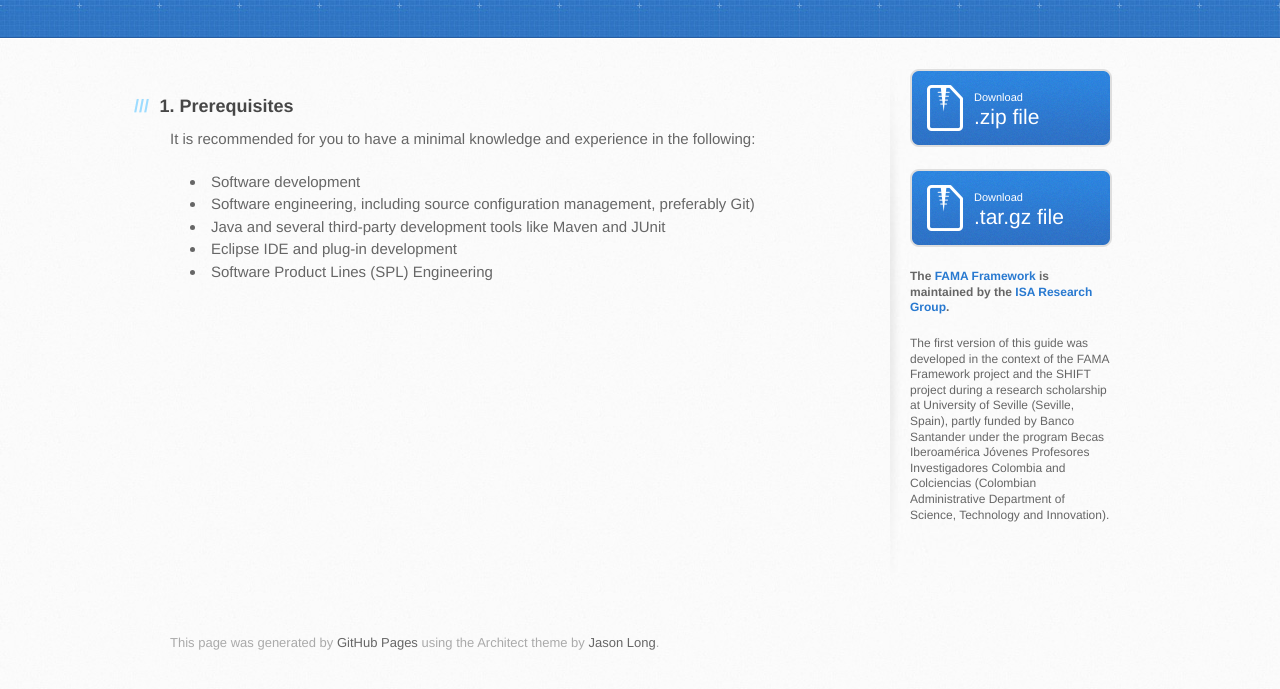
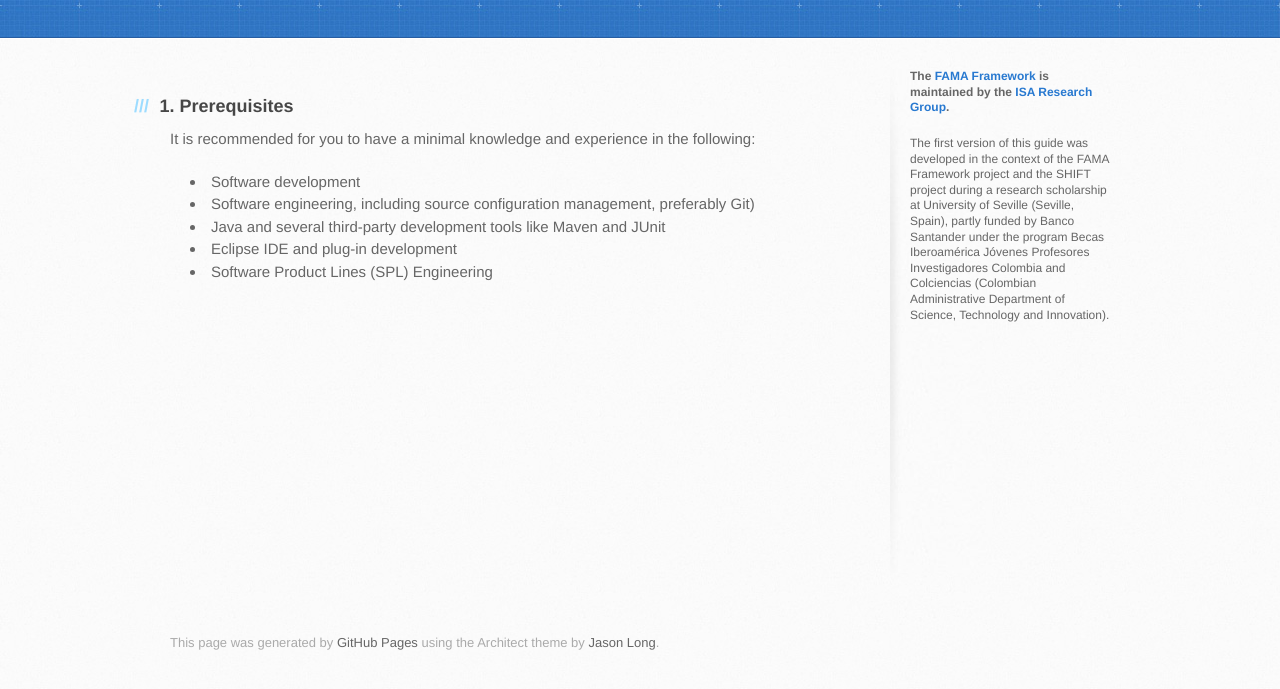
Before and after one commit to diverso-lab/FaMA, a plain HTML site: page section1.html in a window 1280 px wide. Shown: the part 235-924 px from the top of the page. Drawn offline with Linux system fonts and the light colour scheme.

Commit message:
Section 1 page update

```diff
--- a/section1.html
+++ b/section1.html
@@ -52,11 +52,11 @@
 			</section>
 
 			<aside id="sidebar">
-				<a href="https://github.com/unicesi/FaMA/zipball/master"
+				<!-- <a href="https://github.com/unicesi/FaMA/zipball/master"
 					class="button"> <small>Download</small> .zip file
 				</a> <a href="https://github.com/unicesi/FaMA/tarball/master"
 					class="button"> <small>Download</small> .tar.gz file
-				</a>
+				</a> -->
 
 				<p class="repo-owner">
 					The <a href="https://github.com/ISA-Research-Group/FaMA">FAMA
```
